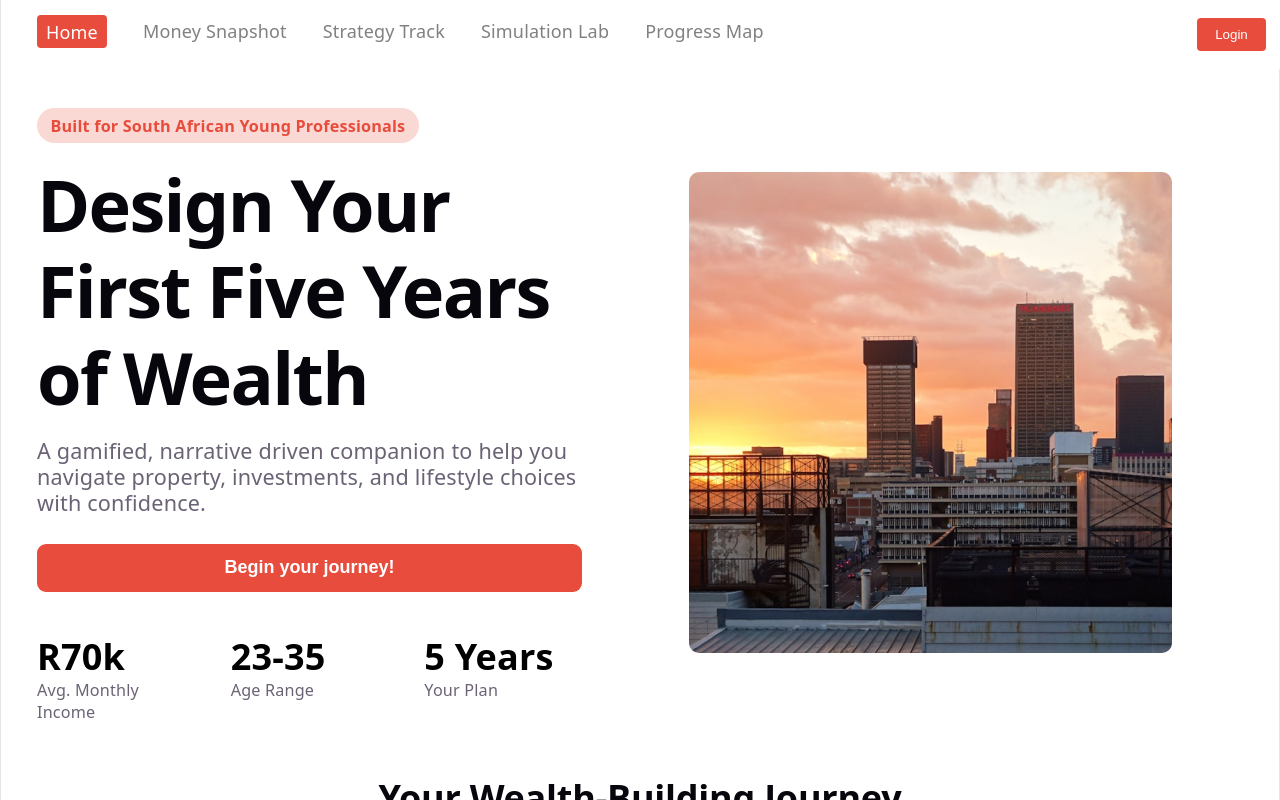
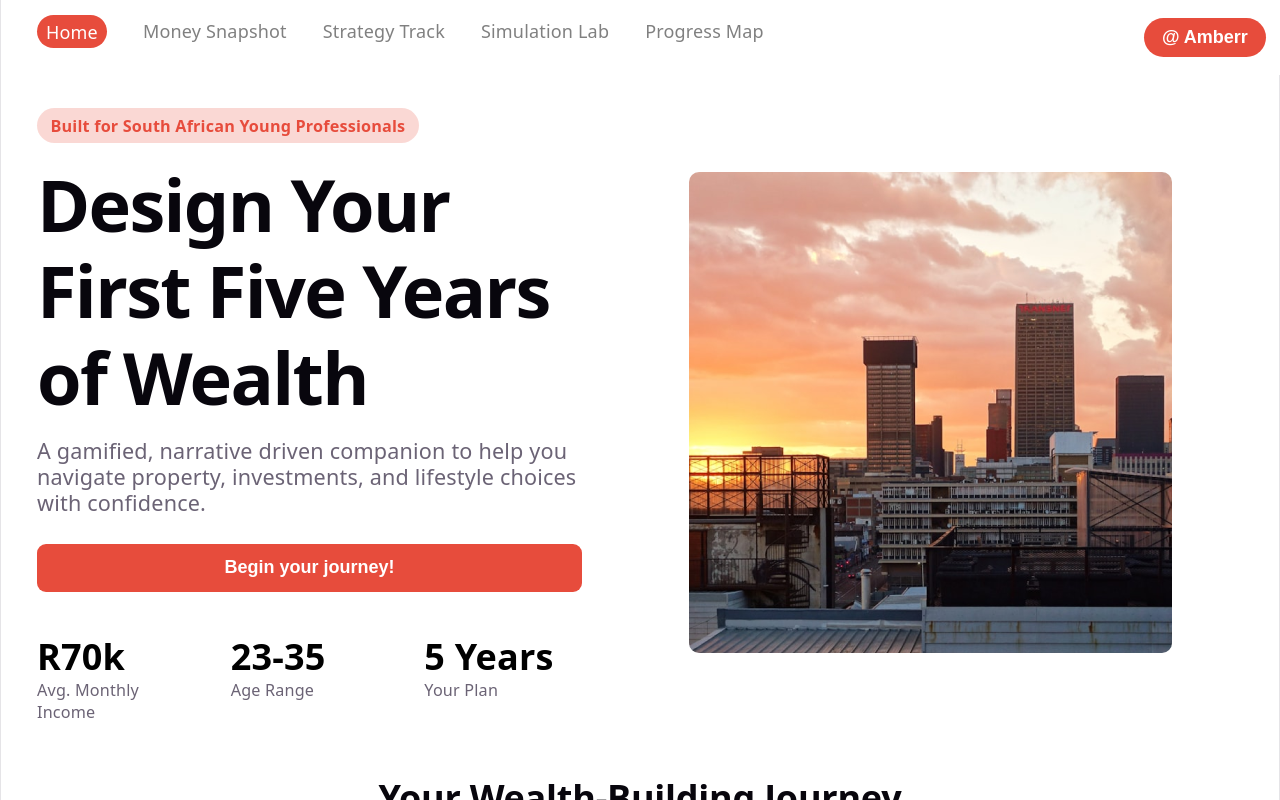
Before and after one commit to AmberCooper23/IMAssignment2, a React (Vite) app in the folder absa-frontend/: page / in a window 1280 px wide. Shown: the top 800 px of the page. Built offline with nearby package versions, Linux system fonts and the light colour scheme.

Commit message:
nav bar fix

```diff
--- a/absa-frontend/src/components/NavBar/NavBar.css
+++ b/absa-frontend/src/components/NavBar/NavBar.css
@@ -24,7 +24,7 @@ text-decoration: none;
 .navItem.active {
     color: white;
     background-color: #e74c3c;
-    border-radius: 4px;
+    border-radius: 20px;
     padding: 0.25rem 0.5rem;
 }
 
@@ -33,6 +33,8 @@ text-decoration: none;
     background-color: #e74c3c;
     color: white;
     border: none;
-    border-radius: 4px;
+    border-radius: 20px;
     cursor: pointer;
+    font-weight: bold;
+    font-size: 1rem;
 }
--- a/absa-frontend/src/components/NavBar/NavBar.jsx
+++ b/absa-frontend/src/components/NavBar/NavBar.jsx
@@ -23,7 +23,7 @@ function NavBar() {
                 </li>
             </ul>
 
-            <button className="loginButton">Login</button>
+            <button className="loginButton">@ Amberr</button>
         </nav>
     );
 }
```
